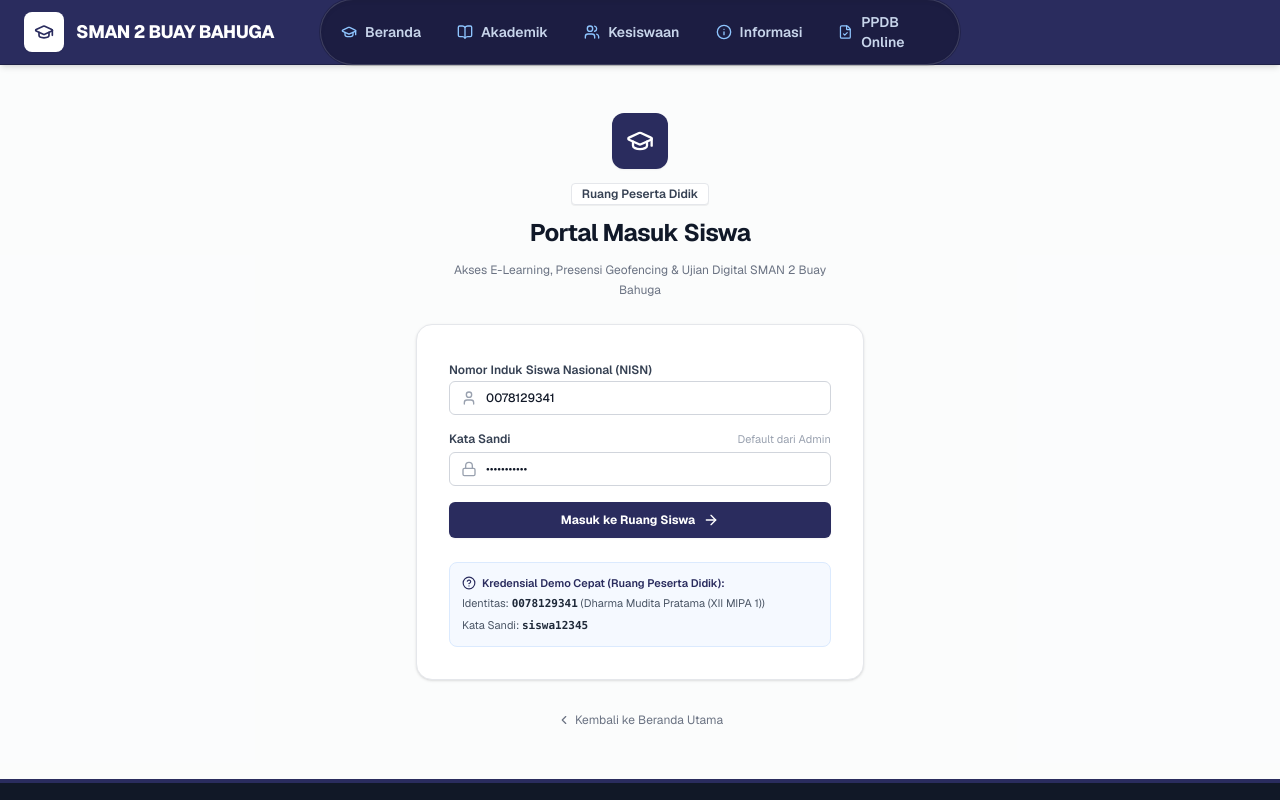
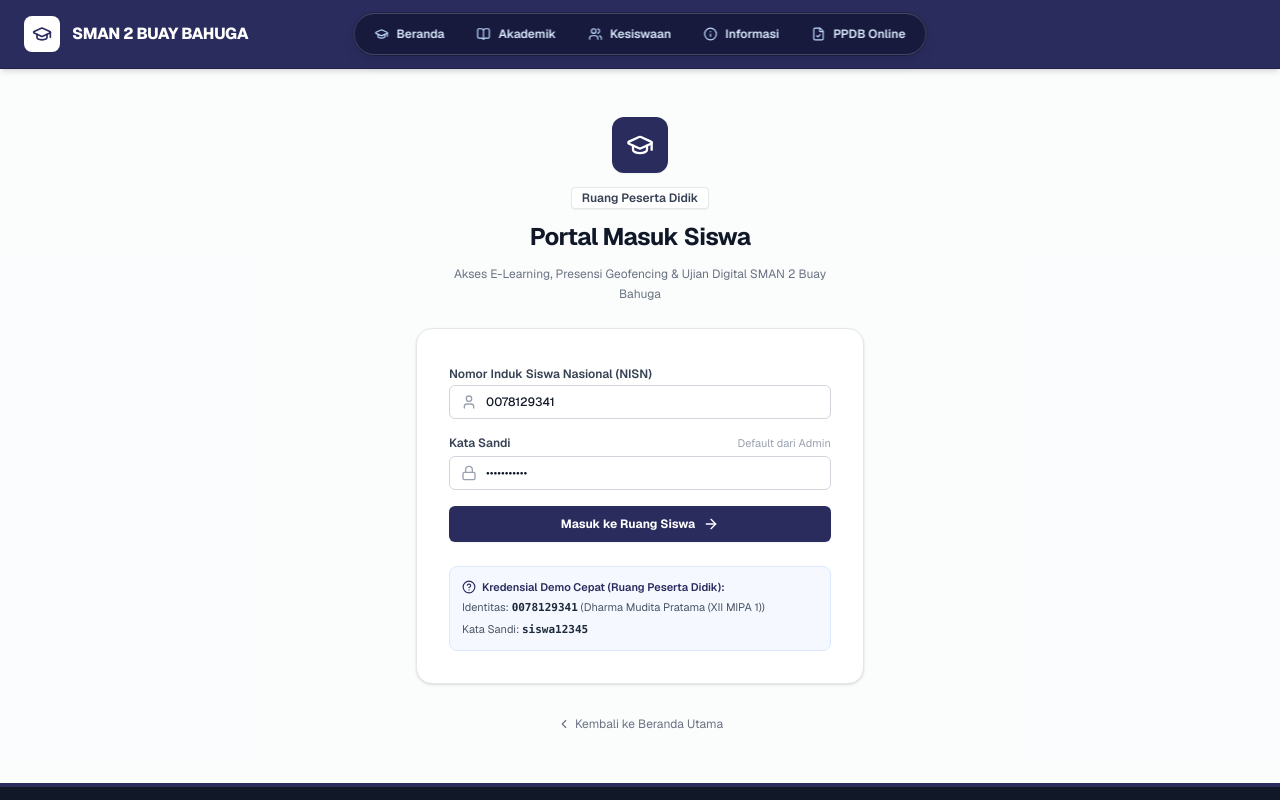
Before and after one commit to dharmamudita/smanegeri2buaybahuga, a Next.js app: page /login in a window 1280 px wide. Shown: the top 800 px of the page. Built offline with nearby package versions, Linux system fonts and the light colour scheme.

Commit message:
ui: perlebar jarak vertikal navbar kapsul dan kunci ppdb 1 baris

```diff
--- a/src/components/common/InstitutionalHeader.tsx
+++ b/src/components/common/InstitutionalHeader.tsx
@@ -27,22 +27,25 @@ export default function InstitutionalHeader() {
 
   return (
     <header className="sticky top-0 z-50 w-full bg-[#2A2C5E] shadow-md border-b border-[#1F2147]">
-      {/* Main Navbar */}
-      <div className="relative max-w-7xl mx-auto px-4 sm:px-6 py-3">
+      {/* Main Navbar: Memberikan ruang lapang vertikal agar kapsul tidak mepet ke batas atas & bawah */}
+      <div className="relative max-w-7xl mx-auto px-4 sm:px-6 py-3.5 sm:py-4">
         <div className="flex items-center justify-between">
           {/* Logo & Nama Sekolah */}
           <Link href="/" className="flex items-center gap-3 group shrink-0">
-            <div className="w-10 h-10 rounded-lg bg-white text-[#2A2C5E] flex items-center justify-center shadow-xs group-hover:bg-blue-50 transition-colors">
-              <GraduationCap className="w-5 h-5" />
+            <div className="w-8 h-8 sm:w-9 sm:h-9 rounded-lg bg-white text-[#2A2C5E] flex items-center justify-center shadow-xs group-hover:bg-blue-50 transition-colors">
+              <GraduationCap className="w-4 h-4 sm:w-5 sm:h-5" />
             </div>
-            <span className="text-base sm:text-lg font-extrabold text-white tracking-tight leading-none">
+            <span className="text-sm sm:text-base font-extrabold text-white tracking-tight leading-none whitespace-nowrap">
               SMAN 2 BUAY BAHUGA
             </span>
           </Link>
 
-          {/* Navigasi Kapsul / Pill Floating Di Tengah (Sesuai Referensi Gambar) */}
-          <nav className="hidden lg:flex items-center absolute left-1/2 -translate-x-1/2">
-            <div className="flex items-center gap-1 bg-[#1A1C3E]/85 backdrop-blur-md border border-white/15 p-1 rounded-full shadow-inner ring-1 ring-black/20">
+          {/* Navigasi Kapsul Floating Di Tengah (Tegas, Elegan, Berjarak Nyaman dari Tepi Atas & Bawah, 1 Baris Penuh) */}
+          <nav className="hidden lg:flex items-center justify-center absolute left-1/2 -translate-x-1/2">
+            <div
+              className="flex items-center gap-1 bg-[#17193B]/95 backdrop-blur-md border border-white/20 p-1.5 rounded-full shadow-lg ring-1 ring-black/25 min-w-max flex-nowrap"
+              style={{ whiteSpace: "nowrap" }}
+            >
               {navLinks.map((link) => {
                 const Icon = link.icon;
                 const isActive = pathname === link.href;
@@ -50,18 +53,24 @@ export default function InstitutionalHeader() {
                   <Link
                     key={link.href}
                     href={link.href}
-                    className={`flex items-center gap-2 px-4 py-2 text-xs sm:text-sm font-semibold rounded-full transition-all duration-200 ${
+                    className={`flex items-center gap-2 px-3.5 py-1.5 text-xs font-semibold rounded-full transition-all duration-200 whitespace-nowrap shrink-0 flex-nowrap select-none ${
                       isActive
-                        ? "bg-[#3D4185] text-white shadow-sm border border-white/20"
-                        : "text-blue-100/90 hover:text-white hover:bg-white/10"
+                        ? "bg-[#434891] text-white shadow-sm border border-white/30"
+                        : "text-blue-100 hover:text-white hover:bg-white/10"
                     }`}
+                    style={{ whiteSpace: "nowrap" }}
                   >
                     <Icon
-                      className={`w-4 h-4 ${
-                        isActive ? "text-white" : "text-blue-300"
+                      className={`w-3.5 h-3.5 shrink-0 ${
+                        isActive ? "text-white" : "text-blue-200"
                       }`}
                     />
-                    <span>{link.label}</span>
+                    <span
+                      className="whitespace-nowrap inline-block"
+                      style={{ whiteSpace: "nowrap" }}
+                    >
+                      {link.label.replace(" ", "\u00A0")}
+                    </span>
                   </Link>
                 );
               })}
@@ -74,14 +83,14 @@ export default function InstitutionalHeader() {
             className="lg:hidden p-2 rounded-lg text-white hover:bg-white/10 transition-colors"
             aria-label="Toggle menu"
           >
-            {mobileMenuOpen ? <X className="w-6 h-6" /> : <Menu className="w-6 h-6" />}
+            {mobileMenuOpen ? <X className="w-5 h-5" /> : <Menu className="w-5 h-5" />}
           </button>
         </div>
       </div>
 
       {/* Mobile Drawer */}
       {mobileMenuOpen && (
-        <div className="lg:hidden border-t border-[#1F2147] bg-[#1A1C3E] px-4 pt-3 pb-6 space-y-1.5 shadow-xl">
+        <div className="lg:hidden border-t border-[#1F2147] bg-[#17193B] px-4 pt-3 pb-5 space-y-1 shadow-xl">
           {navLinks.map((link) => {
             const Icon = link.icon;
             const isActive = pathname === link.href;
@@ -90,18 +99,24 @@ export default function InstitutionalHeader() {
                 key={link.href}
                 href={link.href}
                 onClick={() => setMobileMenuOpen(false)}
-                className={`flex items-center gap-3 px-4 py-2.5 rounded-full text-sm font-semibold transition-all ${
+                className={`flex items-center gap-2.5 px-3.5 py-2 rounded-full text-xs font-semibold transition-all whitespace-nowrap ${
                   isActive
-                    ? "bg-[#3D4185] text-white shadow-xs border border-white/20"
+                    ? "bg-[#434891] text-white shadow-xs border border-white/30"
                     : "text-blue-100 hover:bg-white/10 hover:text-white"
                 }`}
+                style={{ whiteSpace: "nowrap" }}
               >
                 <Icon
-                  className={`w-4 h-4 ${
-                    isActive ? "text-white" : "text-blue-300"
+                  className={`w-3.5 h-3.5 shrink-0 ${
+                    isActive ? "text-white" : "text-blue-200"
                   }`}
                 />
-                <span>{link.label}</span>
+                <span
+                  className="whitespace-nowrap inline-block"
+                  style={{ whiteSpace: "nowrap" }}
+                >
+                  {link.label.replace(" ", "\u00A0")}
+                </span>
               </Link>
             );
           })}
```
